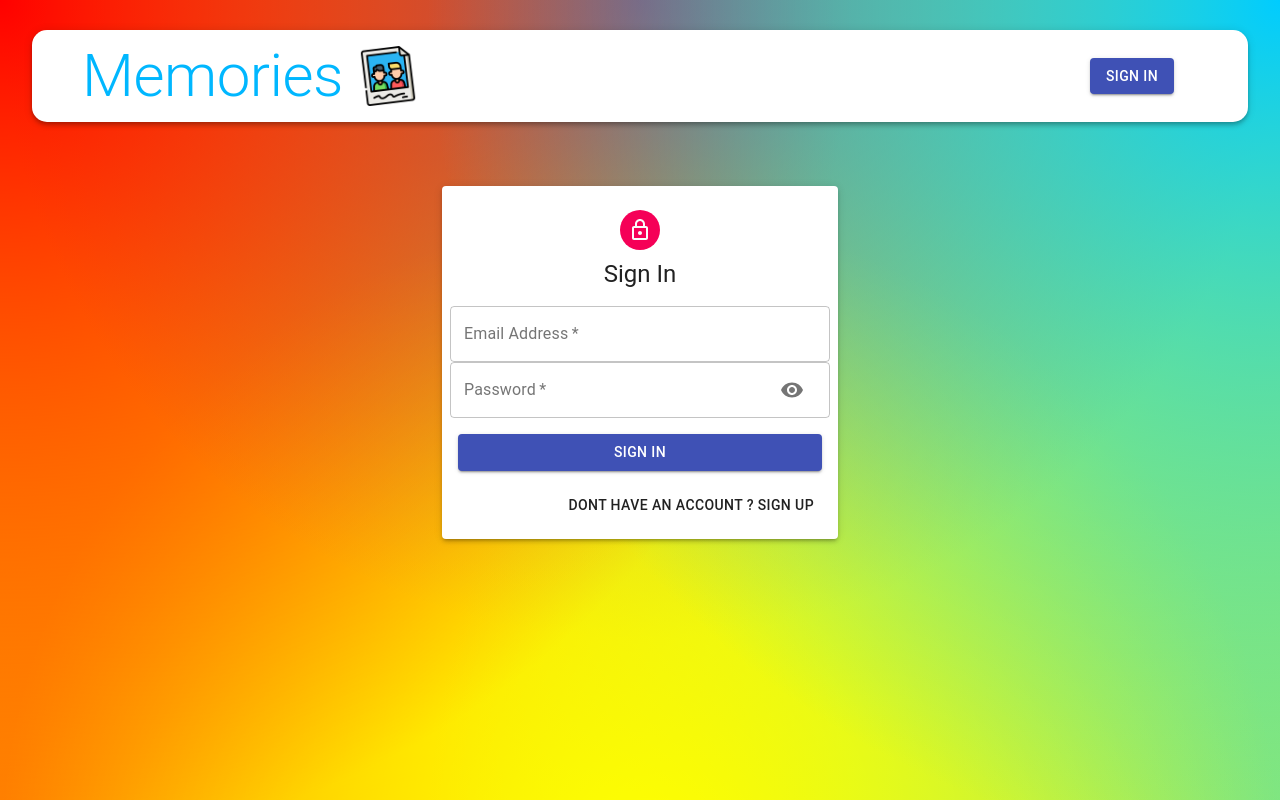
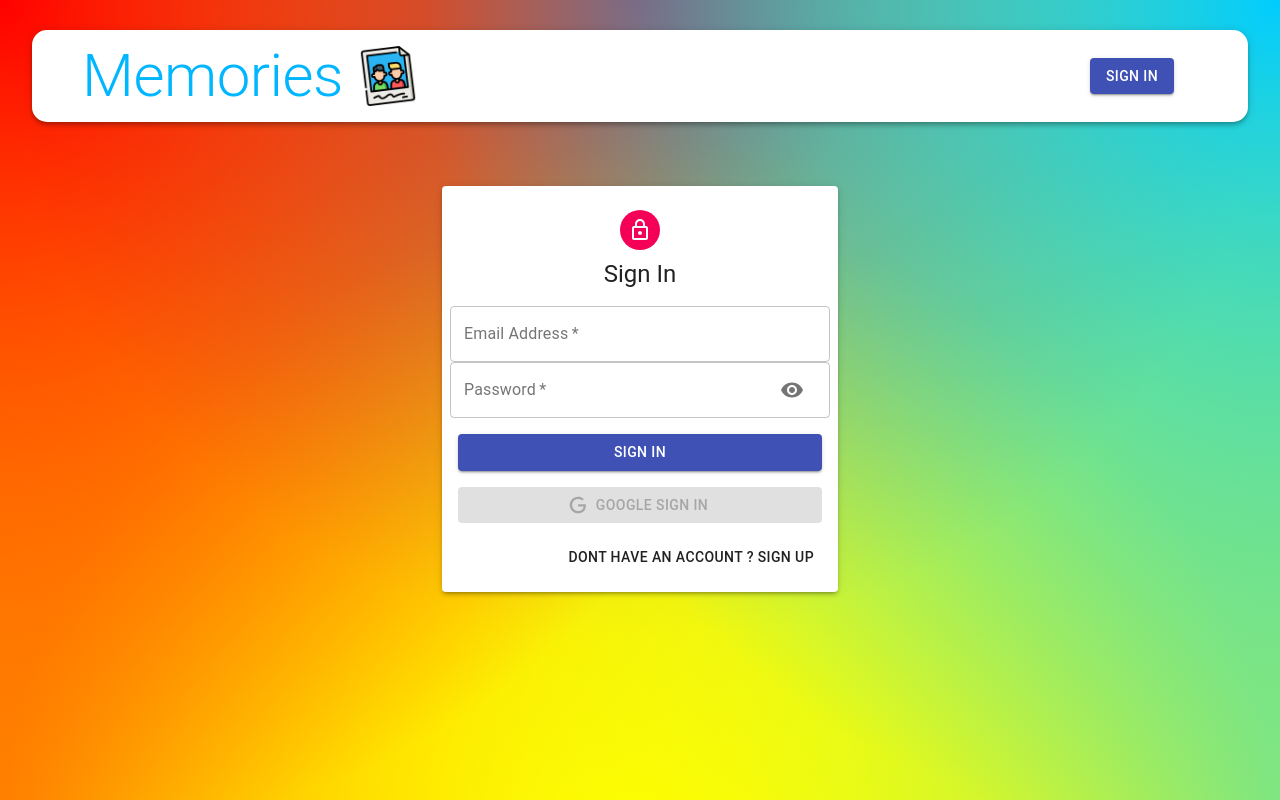
Before and after one commit to amanverma-11/Memories, a React (Create React App) app in the folder Client/: page /auth in a window 1280 px wide. Built offline with nearby package versions, Linux system fonts and the light colour scheme.

Commit message:
Using GoogleOAuth for sign in through Google

```diff
--- a/Client/src/components/Auth/Auth.js
+++ b/Client/src/components/Auth/Auth.js
@@ -1,4 +1,5 @@
 import React, { useState } from "react";
+import { GoogleLogin } from "react-google-login";
 import {
   Avatar,
   Button,
@@ -7,12 +8,17 @@
   Typography,
   Container,
 } from "@material-ui/core";
+import { useDispatch } from "react-redux";
+import {useNavigate}  from "react-router-dom";
 import Input from "./Input";
+import Icon from "./icon";
 import LockOutlinedIcon from "@material-ui/icons/LockOutlined";
 import useStyles from "./styles";
 
 const Auth = () => {
   const classes = useStyles();
+  const dispatch = useDispatch();
+  const navigate = useNavigate();
   const [showPassword, setShowPassword] = useState(false);
   const [isSignUp, setisSignUp] = useState(false);
 
@@ -24,13 +30,28 @@
     setisSignUp((previsSignUp) => !previsSignUp);
     handleShowPassword(false);
   };
+  const googleSuccess = async (res) =>{
+    const  result = res?.profileObj; //optional chaining
+    const token = res?.tokenId
+    try {
+      dispatch({type:'AUTH', data:{result,token}})
+      navigate('/');
+    } catch (error) {
+      console.log(error);
+    }
+  }
+  const googleFailure = () =>{
+    console.log('Google Sign In was unsuccessful')
+  }
   return (
     <Container component="main" maxWidth="xs">
       <Paper className={classes.paper} elevation={3}>
         <Avatar className={classes.avatar}>
           <LockOutlinedIcon />
         </Avatar>
-        <Typography variant="h5">{isSignUp ? "Sign Up" : "Sign In"}</Typography>
+        <Typography component="h1" variant="h5">
+          {isSignUp ? "Sign Up" : "Sign In"}
+        </Typography>
         <form className={classes.form} onSubmit={handleSubmit}>
           <Grid container spacing={2}>
             {isSignUp && (
@@ -81,6 +102,23 @@
           >
             {isSignUp ? "Sign Up" : "Sign In"}
           </Button>
+          <GoogleLogin
+            clientId="888880159706-9c8hd744oqbcupca3gjb6iqi6j2g2s97.apps.googleusercontent.com"
+            render={(renderProps) => (
+              <Button
+                className={classes.googleButton}
+                color="primary"
+                fullWidth
+                onClick={renderProps.onClick}
+                disabled={renderProps.disabled}
+                startIcon={<Icon />}
+                variant="contained"
+              >Google Sign In</Button>
+            )}
+            onSuccess={googleSuccess}
+            onFailure={googleFailure}
+            cookiePolicy="single_host_origin"
+          />
           <Grid container justifyContent="flex-end">
             <Grid item>
               <Button onClick={switchMode}>
--- a/Client/src/components/Auth/Input.js
+++ b/Client/src/components/Auth/Input.js
@@ -14,7 +14,7 @@
             label={label}
             autoFocus={autoFocus}
             type={type}
-            InputProps={name === 'password' && {
+            InputProps={name === 'password' ? {
                 endAdornment:(
                     <InputAdornment position='end'>
                         <IconButton onClick={handleShowPassword}>
@@ -22,7 +22,7 @@
                         </IconButton>
                     </InputAdornment>
                 ),
-            }}
+            }:null}
         />
     </Grid>
 )
--- /dev/null
+++ b/Client/src/components/Auth/icon.js
@@ -0,0 +1,12 @@
+import React from 'react';
+
+const icon = () => (
+  <svg style={{ width: '20px', height: '20px' }} viewBox="0 0 24 24">
+    <path
+      fill="currentColor"
+      d="M21.35,11.1H12.18V13.83H18.69C18.36,17.64 15.19,19.27 12.19,19.27C8.36,19.27 5,16.25 5,12C5,7.9 8.2,4.73 12.2,4.73C15.29,4.73 17.1,6.7 17.1,6.7L19,4.72C19,4.72 16.56,2 12.1,2C6.42,2 2.03,6.8 2.03,12C2.03,17.05 6.16,22 12.25,22C17.6,22 21.5,18.33 21.5,12.91C21.5,11.76 21.35,11.1 21.35,11.1V11.1Z"
+    />
+  </svg>
+);
+
+export default icon;
--- a/Client/src/components/Navbar/Navbar.js
+++ b/Client/src/components/Navbar/Navbar.js
@@ -1,12 +1,25 @@
-import React from 'react';
-import { Link } from 'react-router-dom';
+import React, { useState, useEffect} from 'react';
+import { Link, useNavigate, useLocation } from 'react-router-dom';
+import { useDispatch } from 'react-redux';
 import { AppBar, Typography, Avatar, Toolbar, Button} from '@material-ui/core';
 import useStyles from './styles';
 import memories from '../../images/memories.png';
 const Navbar = () => {
     const classes = useStyles();
-    const user = null;
+    const [user, setUser] = useState(JSON.parse(localStorage.getItem('profile')));
+    const dispatch = useDispatch();
+    const navigate = useNavigate();
+    const location = useLocation();
+    useEffect(() =>{
+        const token = user?.token;
+        setUser(JSON.parse(localStorage.getItem('profile')))
+    },[location])
 
+    const logout = () =>{
+        dispatch({type:'LOGOUT'})
+        navigate('/');
+        setUser(null);
+    }
     return (
         <AppBar className={classes.appBar} position="static" color="inherit">
             <div className={classes.brandContainer}>
@@ -18,7 +31,7 @@
                     <div className={classes.profile}>
                         <Avatar className={classes.purple} alt={user.result.name} src={user.result.imageUrl}>{user.result.name.charAt(0)}</Avatar>
                         <Typography className={classes.userName} variant="h6" >{user.result.name}</Typography>
-                        <Button variant="contained" className={classes.logout} color="secondary">Logout</Button>
+                        <Button variant="contained" className={classes.logout} color="secondary" onClick={logout}>Logout</Button>
                     </div>
                 ) : (
                     <Button component={Link} to="/auth" variant="contained" color="primary">Sign In</Button>
--- a/Client/src/constants/actionTypes.js
+++ b/Client/src/constants/actionTypes.js
@@ -3,3 +3,5 @@
 export const DELETE = 'DELETE';
 export const FETCH_ALL = 'FETCH_ALL';
 export const LIKE = 'LIKE';
+export const AUTH = 'AUTH';
+export const LOGOUT = 'LOGOUT';
--- /dev/null
+++ b/Client/src/reducers/auth.js
@@ -0,0 +1,16 @@
+import { AUTH, LOGOUT } from '../constants/actionTypes.js';
+
+const authReducer = (state= {authData:null}, action) =>{
+    switch (action.type) {
+        case AUTH:
+            localStorage.setItem('profile', JSON.stringify({...action?.data}))
+            return {...state, authData:action?.data}
+        case LOGOUT:
+            localStorage.clear();
+            return {...state, authData: null}
+        default:
+            return state;
+    }
+}
+
+export default authReducer;
--- a/Client/src/reducers/index.js
+++ b/Client/src/reducers/index.js
@@ -1,6 +1,8 @@
 import { combineReducers } from "redux";
 
 import posts from './posts';
+import auth from "./auth";
 export default combineReducers({
     posts,
+    auth
 });
```
